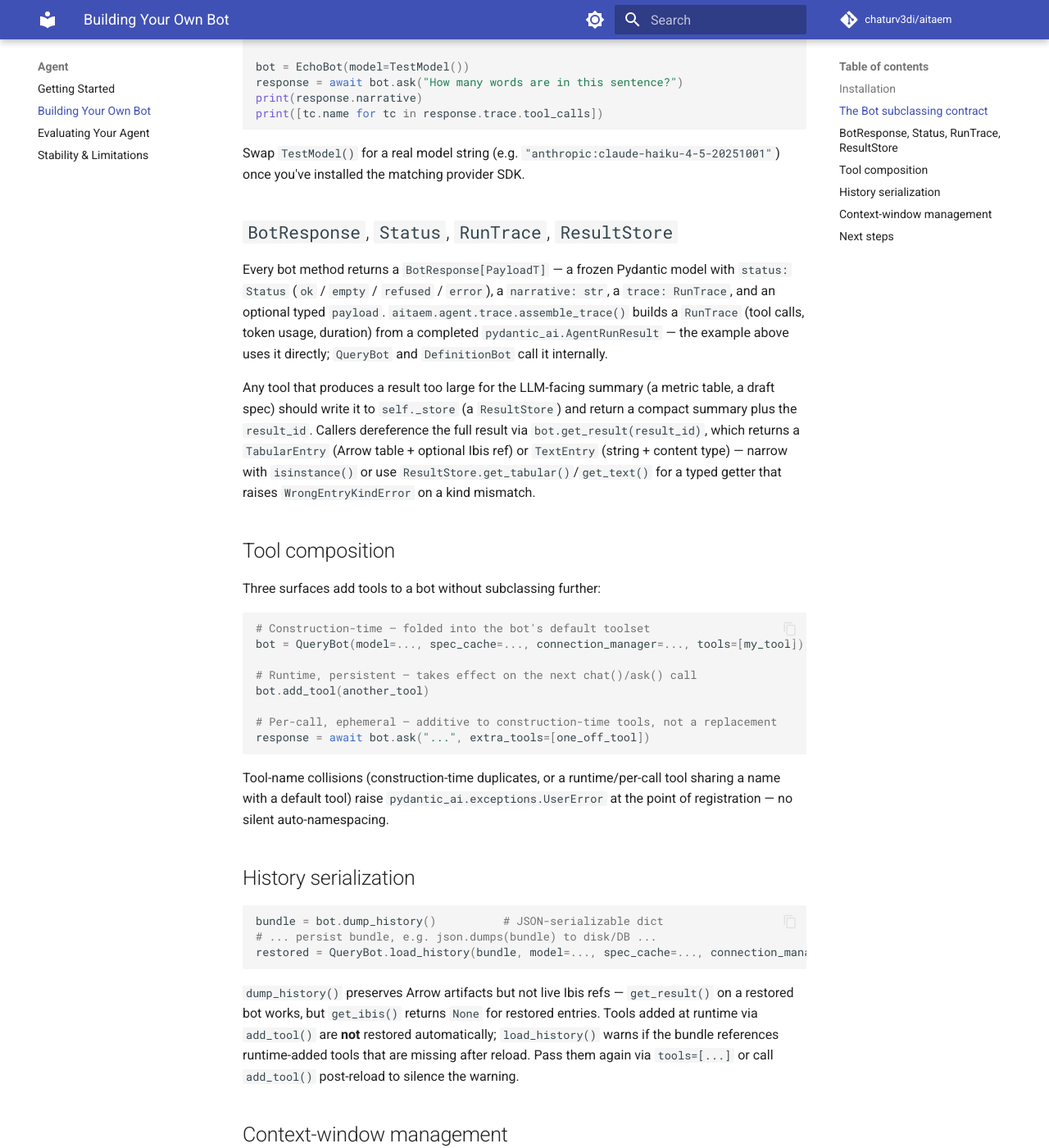
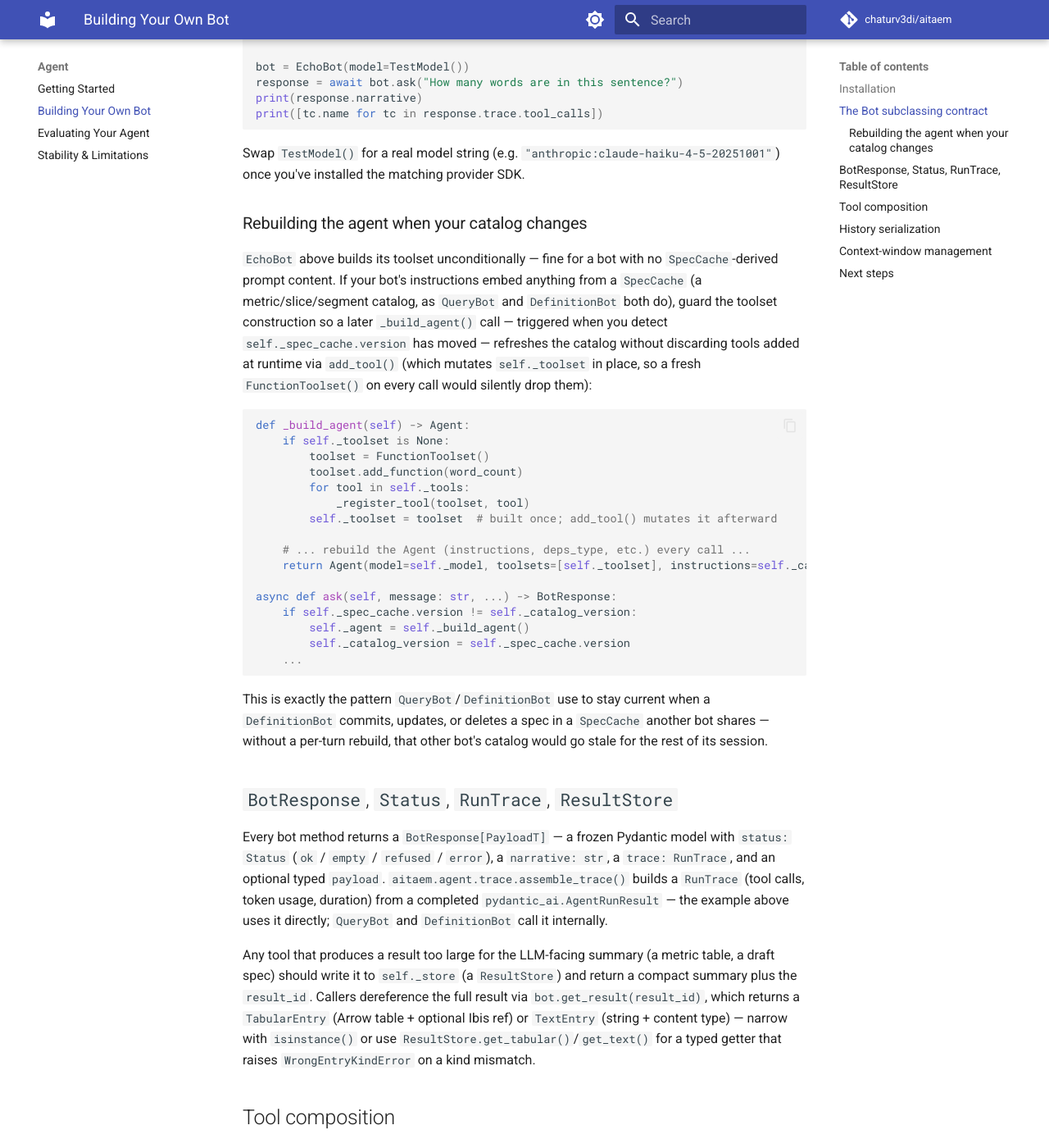
Before and after one commit to chaturv3di/aitaem, an MkDocs documentation site: the page built from docs/agent/building-your-own-bot.md, in a window 1280 px wide and 1400 px high, scrolled down 1504 px. Shown: the whole window at 82% size. Built offline with MkDocs 1.6.1 and Material for MkDocs 9.7.7, drawn with Linux system fonts in a browser that asks for light colours; comment, search, counter and statistics services are not loaded.

Commit message:
release: bump to v2.0.0, fix stale docs surfaced by release audit
Breaking tool-schema changes bundled in this release (describe_table
signature, ListTablesResult/DistributionSummaryResult shapes) violate
stability.md's semver-stable promise on default tool schemas under a
minor bump, so this supersedes the prior v1.10.0 version choice.

Doc fixes:
- getting-started.md: DefinitionBot now commits/deletes specs, not just
  drafts/validates; example workflow is five steps, not four
- connectors.md: BigQuery URI doc contradicted the all-slash form
  DefinitionBot's own prompt emits; project_id/dataset_id documented as
  if they were an access boundary, though enforcement was removed this
  release (Ibis doesn't honor database= as a scope restriction)
- building-your-own-bot.md: document the version-gated agent-rebuild
  pattern QueryBot/DefinitionBot use, which the custom-bot guide omitted
- computing-metrics.md: period_start_date's format is a backend-native
  cast, no longer DuckDB-only now that period-granularity queries also
  run on BigQuery/Postgres

````diff
--- a/docs/agent/building-your-own-bot.md
+++ b/docs/agent/building-your-own-bot.md
@@ -71,6 +71,40 @@ print([tc.name for tc in response.trace.tool_calls])
 
 Swap `TestModel()` for a real model string (e.g. `"anthropic:claude-haiku-4-5-20251001"`)
 once you've installed the matching provider SDK.
+
+### Rebuilding the agent when your catalog changes
+
+`EchoBot` above builds its toolset unconditionally — fine for a bot with no
+`SpecCache`-derived prompt content. If your bot's instructions embed anything from a
+`SpecCache` (a metric/slice/segment catalog, as `QueryBot` and `DefinitionBot` both do),
+guard the toolset construction so a later `_build_agent()` call — triggered when you
+detect `self._spec_cache.version` has moved — refreshes the catalog without discarding
+tools added at runtime via `add_tool()` (which mutates `self._toolset` in place, so a
+fresh `FunctionToolset()` on every call would silently drop them):
+
+```python
+def _build_agent(self) -> Agent:
+    if self._toolset is None:
+        toolset = FunctionToolset()
+        toolset.add_function(word_count)
+        for tool in self._tools:
+            _register_tool(toolset, tool)
+        self._toolset = toolset  # built once; add_tool() mutates it afterward
+
+    # ... rebuild the Agent (instructions, deps_type, etc.) every call ...
+    return Agent(model=self._model, toolsets=[self._toolset], instructions=self._catalog_instructions())
+
+async def ask(self, message: str, ...) -> BotResponse:
+    if self._spec_cache.version != self._catalog_version:
+        self._agent = self._build_agent()
+        self._catalog_version = self._spec_cache.version
+    ...
+```
+
+This is exactly the pattern `QueryBot`/`DefinitionBot` use to stay current when a
+`DefinitionBot` commits, updates, or deletes a spec in a `SpecCache` another bot shares —
+without a per-turn rebuild, that other bot's catalog would go stale for the rest of its
+session.
 
 ## `BotResponse`, `Status`, `RunTrace`, `ResultStore`
 
--- a/pyproject.toml
+++ b/pyproject.toml
@@ -1,6 +1,6 @@
 [project]
 name = "aitaem"
-version = "1.10.0"
+version = "2.0.0"
 description = "AITÆM: All Interesting Things Are Essentially Metrics - A Python library for generating data insights"
 readme = "README.md"
 license = {file = "LICENSE"}
````
Also changed, not shown: docs/agent/getting-started.md (+3 -2 lines), docs/changelog.md (+1 -1 lines), docs/user-guide/computing-metrics.md (+1 -1 lines), docs/user-guide/connectors.md (+11 -1 lines).
